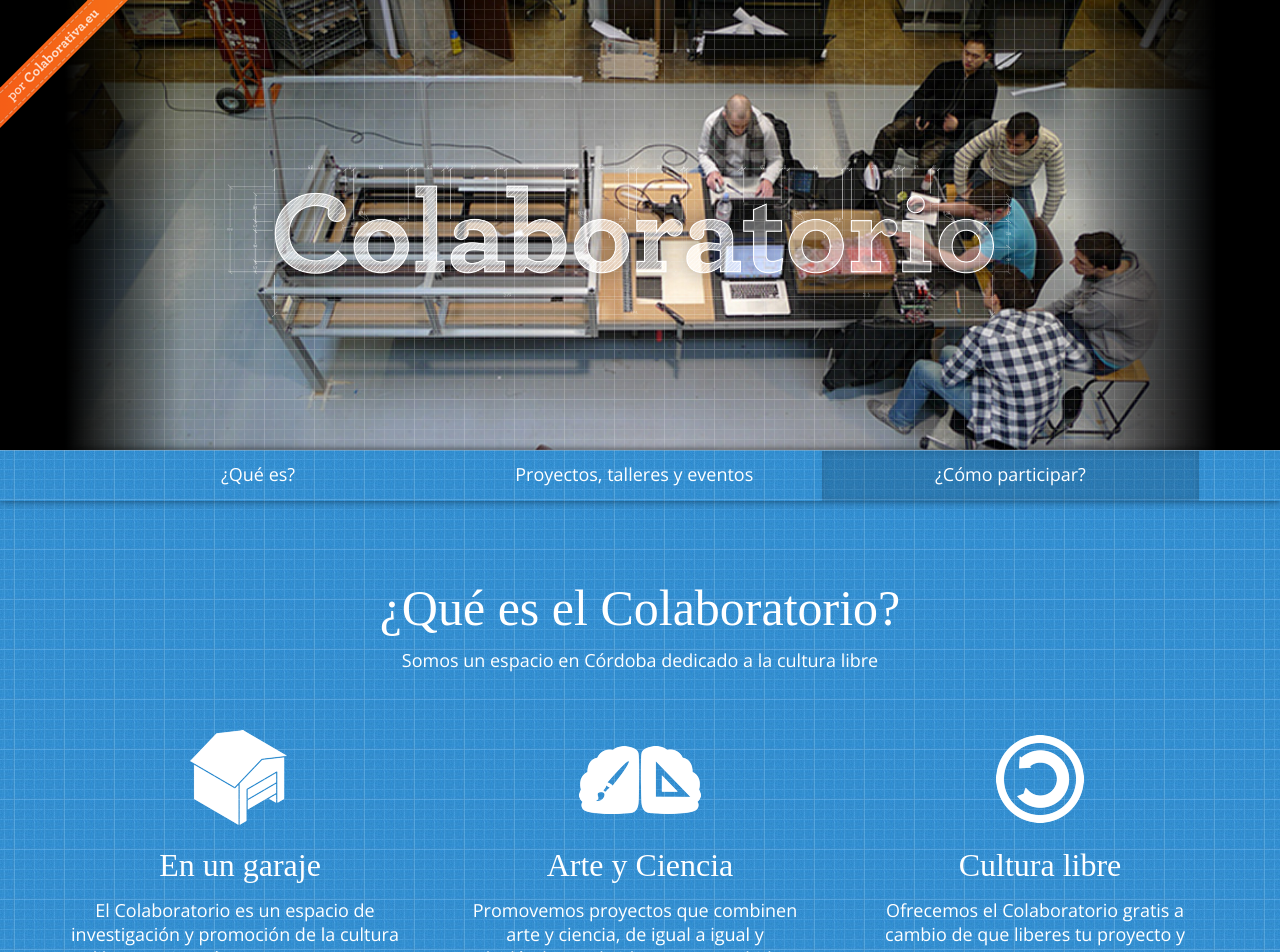
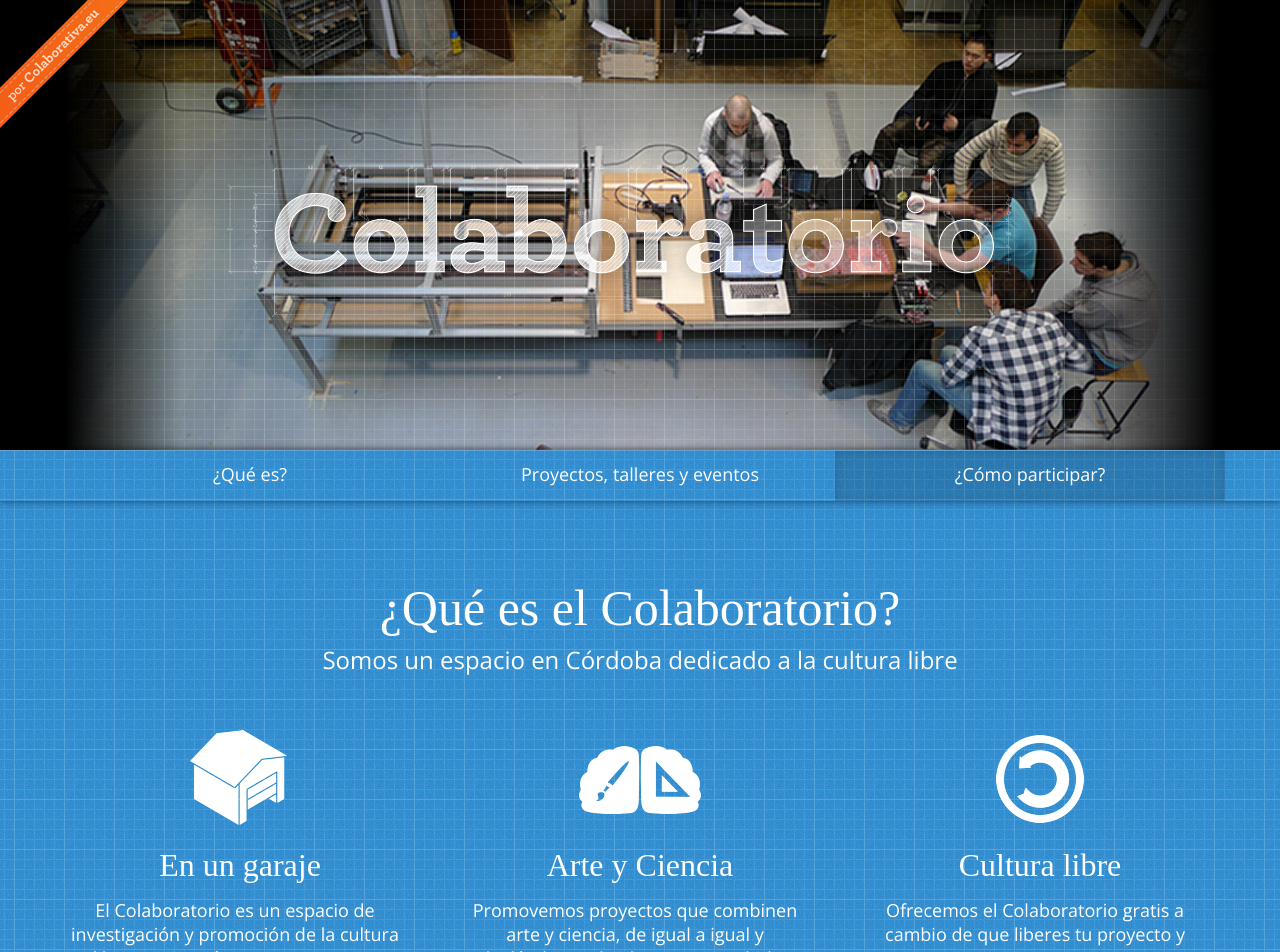
Before and after one commit to colaborativa/colaboratorio, a Jekyll site: the page built from home.md, in a window 1280 px wide. Shown: the top 952 px of the page. Built offline with Jekyll 4.4.1, drawn with Linux system fonts in a browser that asks for light colours; comment, search, counter and statistics services are not loaded.

Commit message:
fixing navbar styles

```diff
--- a/css/colaboratorio-theme.css
+++ b/css/colaboratorio-theme.css
@@ -72,6 +72,8 @@
   border-top: 1px solid rgba(255, 255, 255, 0.3);
 }
 #homepage > .navbar .navbar-inner {
+  padding: 0px;
+  margin: 0px;
   background-color: inherit;
   background-image: none;
   -webkit-border-radius: 0px;
@@ -83,12 +85,14 @@
   box-shadow: 0 1px 10px rgba(0, 0, 0, 0.2);
 }
 #homepage > .navbar .nav {
-  margin: 0px;
-  padding: 0 50px;
+  margin: 0px auto;
+  padding: 0 0px;
   -webkit-box-sizing: border-box;
   -moz-box-sizing: border-box;
   box-sizing: border-box;
+  max-width: 1170px;
   width: 100%;
+  float: none;
 }
 #homepage > .navbar .nav .active {
   background-color: rgba(0, 0, 0, 0.15);
@@ -101,7 +105,7 @@
   -webkit-box-sizing: border-box;
   -moz-box-sizing: border-box;
   box-sizing: border-box;
-  width: 33%;
+  width: 33.333333333333336%;
   text-align: center;
 }
 #homepage > .navbar .nav li:hover {
@@ -340,6 +344,9 @@
   padding-top: 60px;
   margin-bottom: 90px;
 }
+#que .marketing-byline {
+  font-size: 24px;
+}
 #que h2 {
   text-align: center;
   margin-bottom: 20px;
@@ -383,6 +390,7 @@
   margin-bottom: 40px;
 }
 #como .marketing-byline {
+  font-size: 24px;
   margin-bottom: 80px;
 }
 #como h2 {
```
Also changed, not shown: less/colaboratorio-theme.less (+11 -3 lines).
